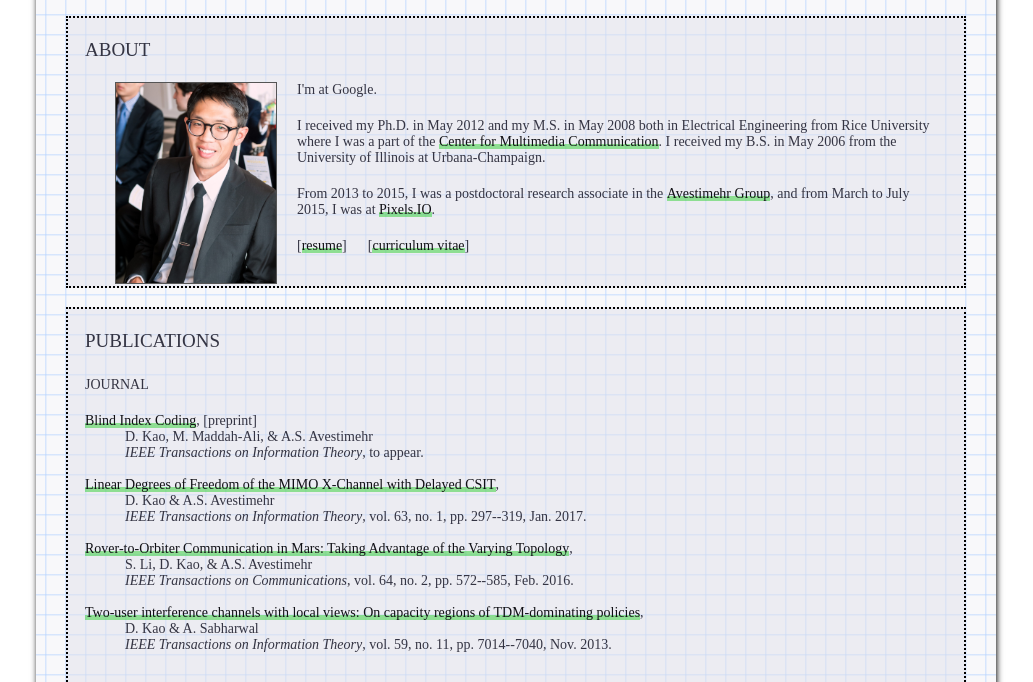
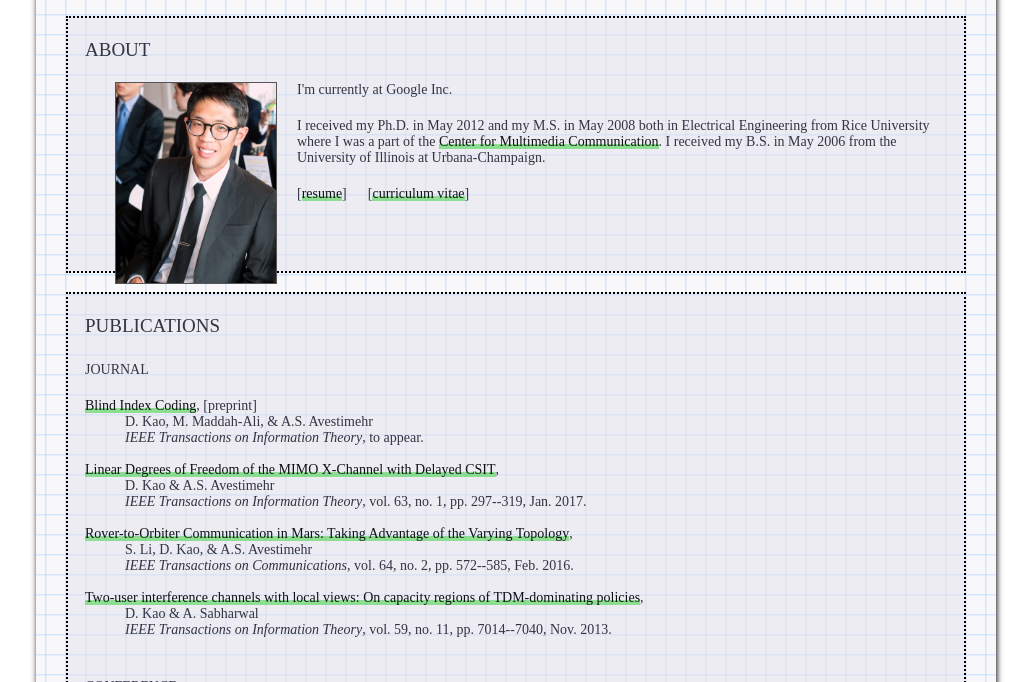
Before and after one commit to dthkao/dthkao.github.io, a plain HTML site: page index.html in a window 1280 px wide. Shown: the part 106-788 px from the top of the page, without its empty margins (124-1157 px from the left). Drawn offline with nearby package versions, Linux system fonts and the light colour scheme; a web font is replaced by a local one.

Commit message:
Update index.html

```diff
--- a/index.html
+++ b/index.html
@@ -89,16 +89,12 @@ $(function() {
 	<h2>ABOUT</h2>
 <p>
 <img src="objects/photo.jpg" alt="photo" width=160>
-I'm at Google.
+I'm currently at Google Inc.
 </p><p>
 I received my Ph.D. in May 2012 and my M.S. in May 2008 both in Electrical
 Engineering from Rice University where I was a part of the
 <a href="http://cmc.rice.edu">Center for Multimedia Communication</a>.
 I received my B.S. in May 2006 from the University of Illinois at Urbana-Champaign.
-</p><p>
-From 2013 to 2015, I was a postdoctoral research associate in the
-<a href="http://www-bcf.usc.edu/~avestime/">Avestimehr Group</a>, and from
-March to July 2015, I was at <a href="http://www.pixels.io">Pixels.IO</a>.
 </p><p>
 <!--&nbsp;&nbsp;&nbsp;&nbsp;-->
 [<a href="files/kao-resume.pdf">resume</a>]
```
